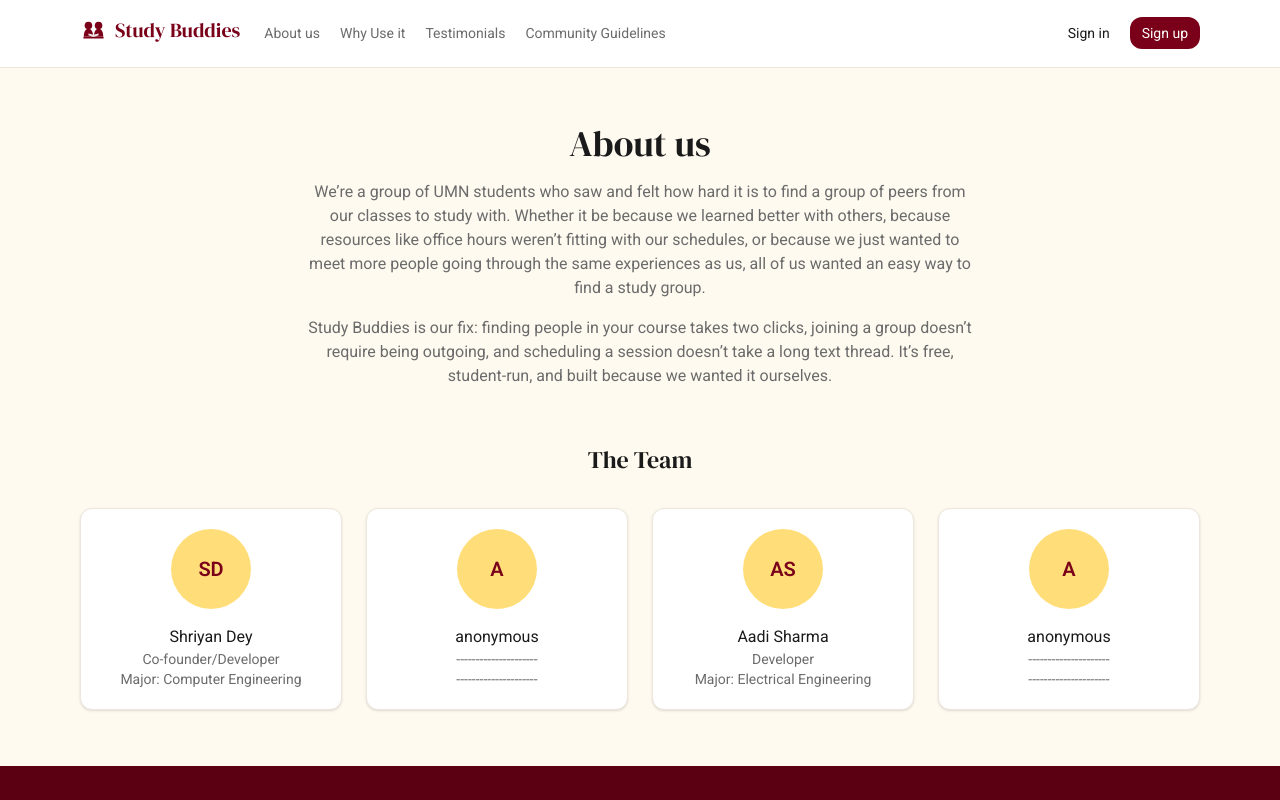
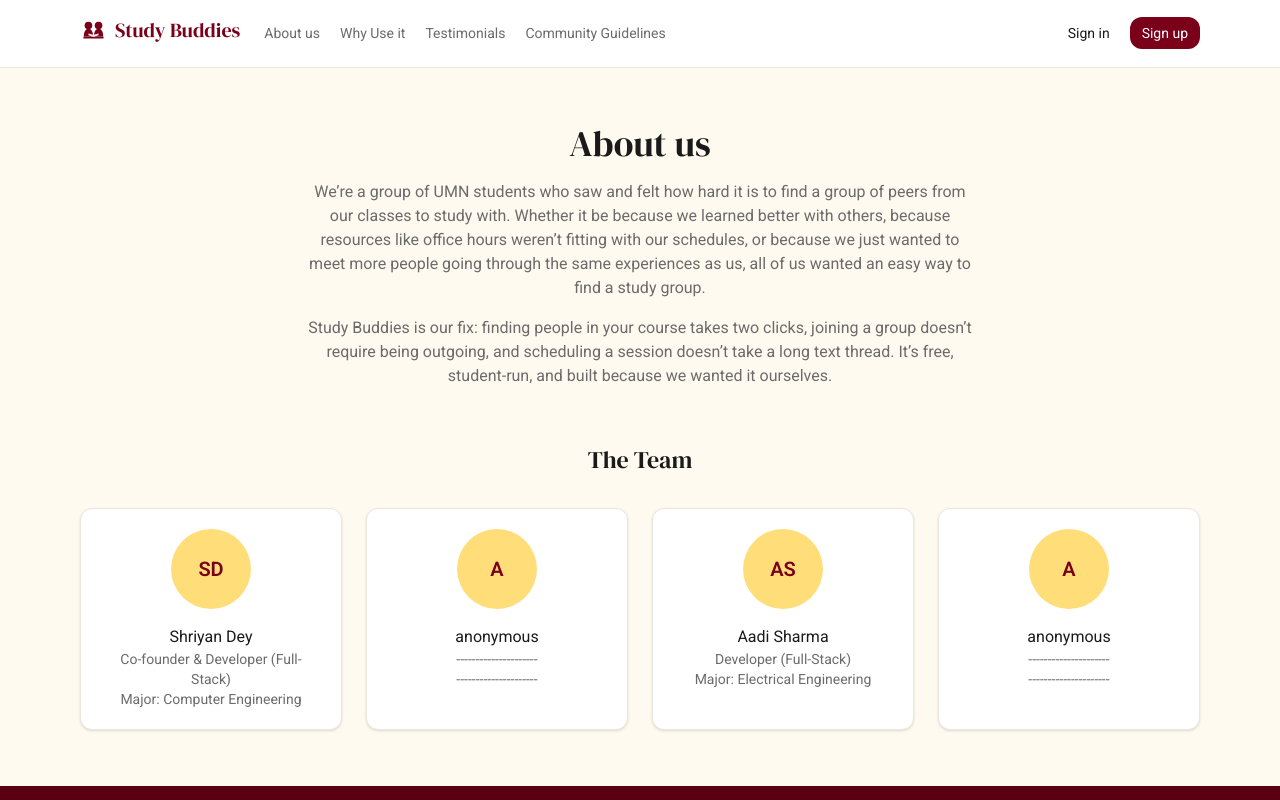
Before and after one commit to ShriyanDeyEngineer/Goldy-s_Study_Buddies, a Next.js app: page /about in a window 1280 px wide. Shown: the top 800 px of the page. Built offline with nearby package versions, Linux system fonts and the light colour scheme.

Commit message:
Specify the roles of the non anonymous contributors

```diff
--- a/app/(marketing)/about/page.tsx
+++ b/app/(marketing)/about/page.tsx
@@ -12,9 +12,9 @@ export const metadata: Metadata = {
 };
 
 const CONTRIBUTORS = [
-  { name: "Shriyan Dey", role: "Co-founder/Developer", major: "Major: Computer Engineering" },
+  { name: "Shriyan Dey", role: "Co-founder & Developer (Full-Stack)", major: "Major: Computer Engineering" },
   { name: "anonymous", role: "---------------------", major: "---------------------" },
-  { name: "Aadi Sharma", role: "Developer", major: "Major: Electrical Engineering" },
+  { name: "Aadi Sharma", role: "Developer (Full-Stack)", major: "Major: Electrical Engineering" },
   { name: "anonymous", role: "---------------------", major: "---------------------" },
 ];
 
```
